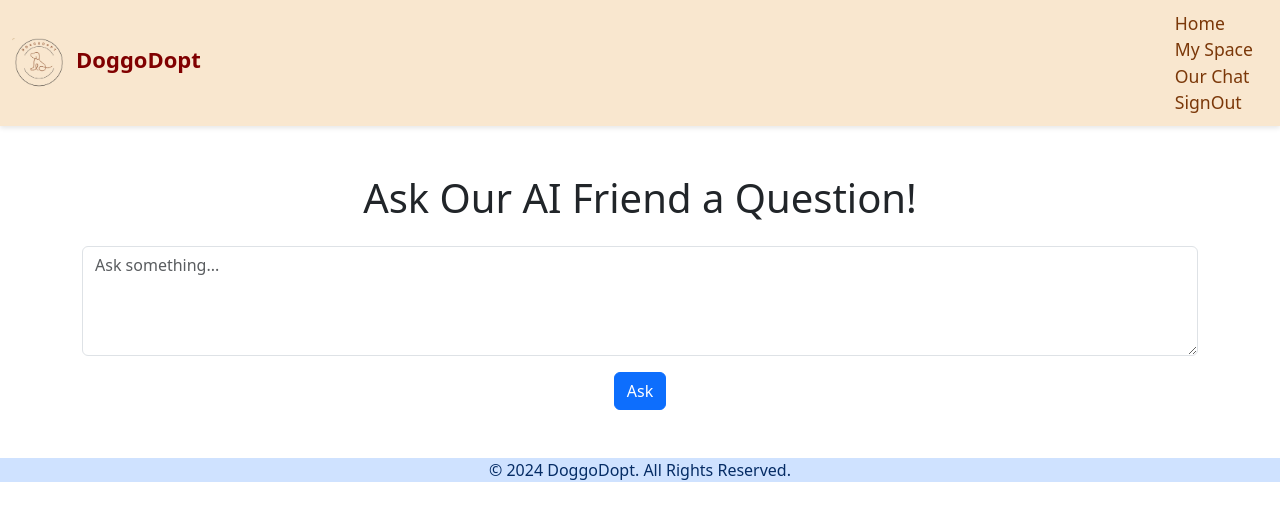
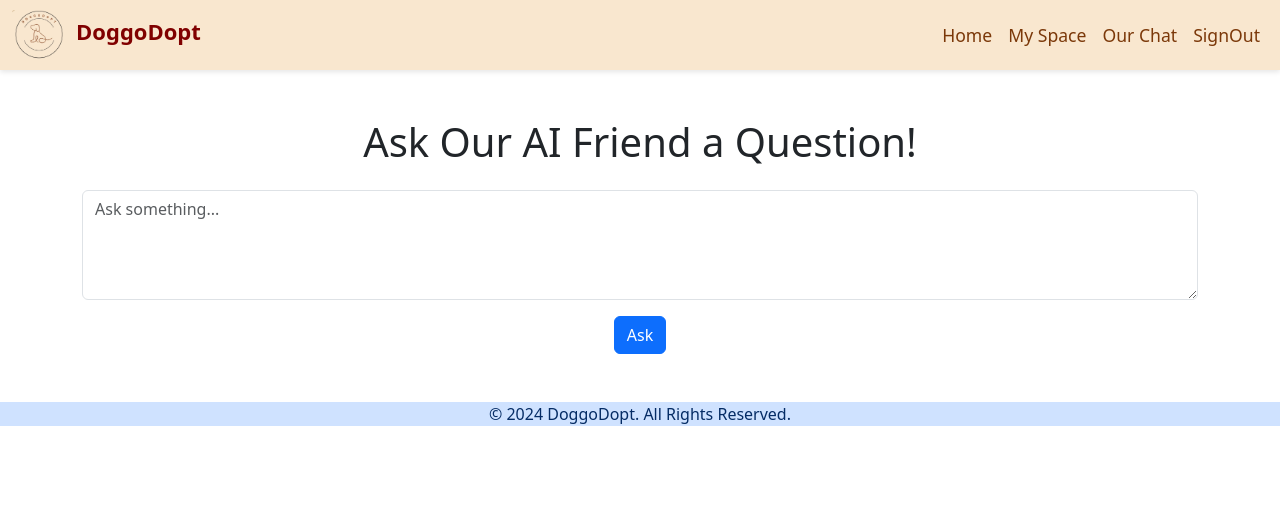
Before and after one commit to shahar-shabtay/web-project-frontend, a React (Vite) app: page /chat in a window 1280 px wide. Shown: the top 520 px of the page. Built offline with nearby package versions, Linux system fonts and the light colour scheme.

Commit message:
header is fixed

```diff
--- a/src/components/header.tsx
+++ b/src/components/header.tsx
@@ -23,11 +23,11 @@ const Header: React.FC = () => {
           <img src="/small_logo.png" alt="Logo" className="logo" />
           <h1 className="headline">DoggoDopt</h1>
         </div>
-        <nav>
-          <a href="/" className="nav-link">Home</a>
-          <a href="/user" className="nav-link">My Space</a>
-          <a href="/chat" className="nav-link">Our Chat</a>
-          <a href="/signin" className="nav-link" onClick={handleSignOut}>SignOut</a>
+        <nav className="d-flex align-items-center"> {/* Added Flexbox for horizontal alignment */}
+          <a href="/" className="nav-link mx-2">Home</a>
+          <a href="/user" className="nav-link mx-2">My Space</a>
+          <a href="/chat" className="nav-link mx-2">Our Chat</a>
+          <a href="/signin" className="nav-link mx-2" onClick={handleSignOut}>SignOut</a>
         </nav>
       </div>
     </header>
--- /dev/null
+++ b/src/styles/index.css
@@ -0,0 +1,33 @@
+.header {
+    padding: 10px 20px;
+    background-color: #f8f9fa; /* Light background */
+    border-bottom: 1px solid #ddd;
+  }
+
+  .header .logo {
+    height: 40px;
+    margin-right: 10px;
+  }
+
+  .header .headline {
+    margin: 0;
+    font-size: 24px;
+    font-weight: bold;
+    color: #333;
+  }
+
+  nav a.nav-link {
+    color: #007bff; /* Bootstrap primary color */
+    text-decoration: none;
+    padding: 5px 10px;
+    transition: color 0.2s;
+  }
+
+  nav a.nav-link:hover {
+    color: #0056b3;
+  }
+
+  nav {
+    display: flex; /* Ensures links are in a row */
+    gap: 15px; /* Adds spacing between links */
+  }
```
